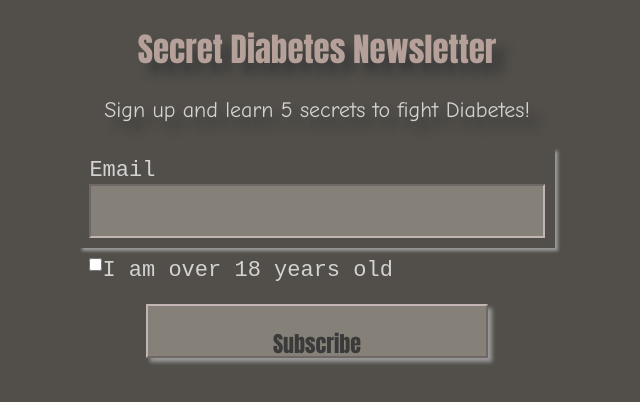
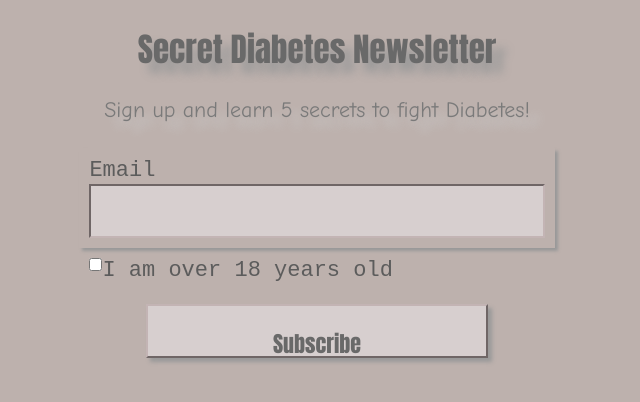
Before and after one commit to tnikolova2/Lab3, a plain HTML site: page index.html in a window 1280 px wide. Shown: the whole page, without its empty margins (328-968 px from the left). Drawn offline with nearby package versions, Linux system fonts and the light colour scheme.

Commit message:
Update screen.css

```diff
--- a/css/screen.css
+++ b/css/screen.css
@@ -203,7 +203,7 @@ body{
   font-family: 'Roboto Condensed', 'Garamond', sans-serif;
   padding-left: 50px;
   padding-right: 40px;
-  background-color: #524F4A;
+  background-color: #BDB1AD/*#524F4A*/;
 }
 
 label {
@@ -214,8 +214,8 @@ label {
 h1{
   font-family: Impact, sans-serif;
   text-align: center;
-  color: #B5A19A;
-  text-shadow: 10px 10px 10px #3A3A3A;
+  color: #696969;
+  text-shadow: 10px 10px 10px #999;
 }
 input {
   box-sizing:border-box;
@@ -224,27 +224,25 @@ input {
   height: 50px;
   padding: 25px;
   font-family: 'Crimson Text', serif;
-  background-color: #858078;
+  background-color: #D7CFCF;
   text-align: center;
 }
 #input-email {
   width: 40%;
   margin: 0 auto;
-  color:lightgrey;
-    box-shadow: 3px 3px 3px #999;
+  color:#5C5C5C;
+  box-shadow: 3px 3px 3px #999;
 }
 
 #input-age-verification {
   width: 40%;
   margin: 0 auto;
-  color:lightgrey;
+  color:#5C5C5C;
 }
 
 #input-submit {
   width: 30%;
   margin: 0 auto;
-
-
 }
 
 input[type="checkbox"]{
@@ -256,7 +254,7 @@ input[type="checkbox"]{
 }
 
 input[type="submit"]{
-  color:#3A3A3A;
+  color:#696969;
   font-family: Impact, sans-serif;
   text-align: center;
   box-shadow: 4px 4px 4px #999;
@@ -266,8 +264,8 @@ p {
   text-align: center;
   font-family:"Comic Sans MS", cursive, sans-serif;
   padding: 25px;
-  color: lightgrey;
-  text-shadow: 10px 10px 10px #3A3A3A;
+  color: #7A7A7A;
+  text-shadow: 10px 10px 10px #CBCBCB;
 }
 
 form li {
```
